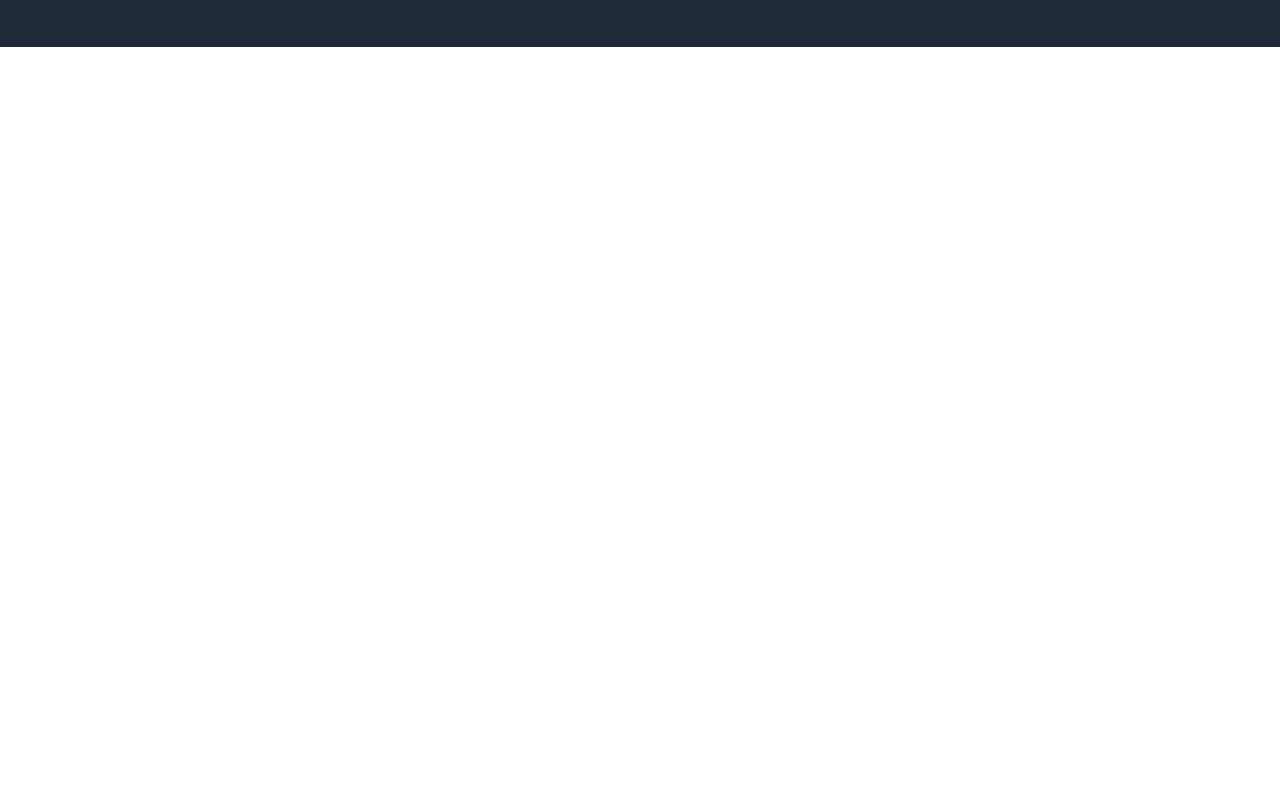
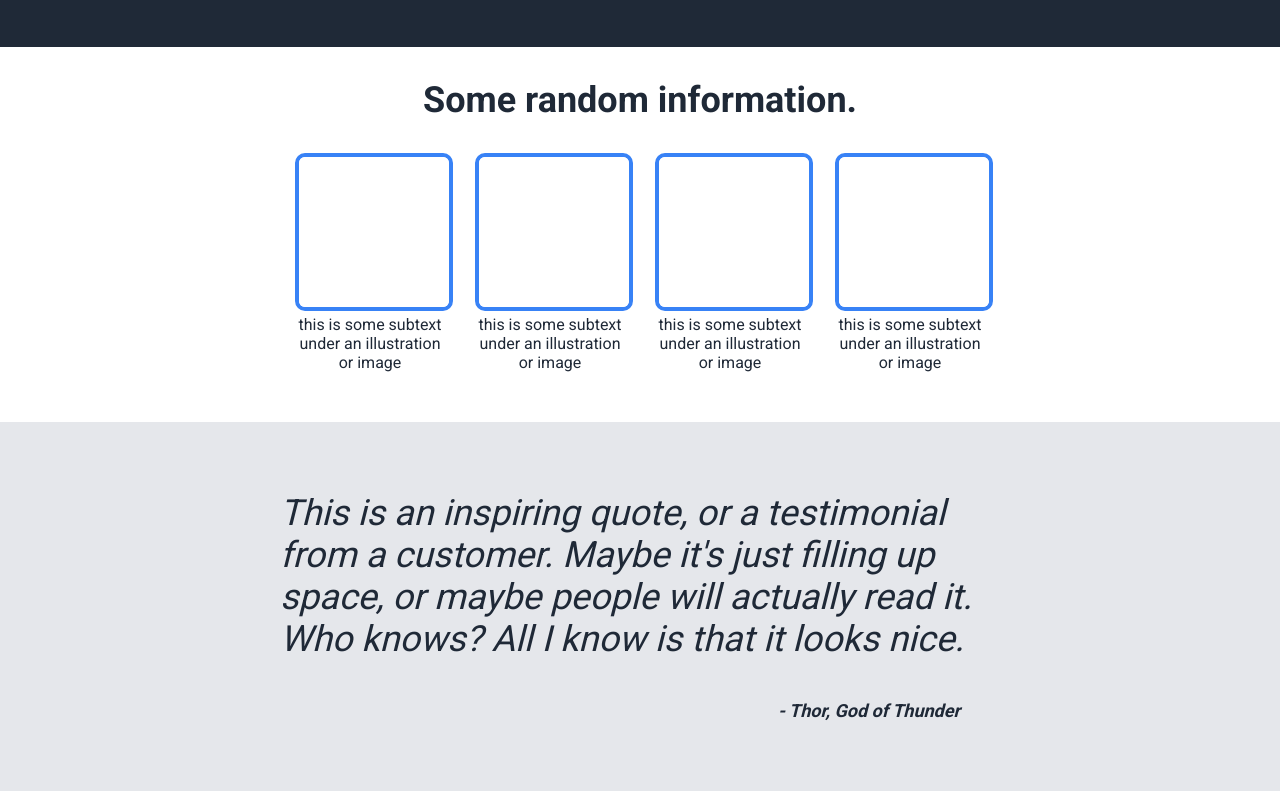
Before and after one commit to everydayseb/odin-landing-page, a plain HTML site: page index.html in a window 1280 px wide. Shown: the part 364-1155 px from the top of the page. Before the commit the page ends 800 px from the top, so only its background shows below. Drawn offline with Linux system fonts and the light colour scheme.

Commit message:
Add info section, quote section. Styled both.

```diff
--- a/index.html
+++ b/index.html
@@ -31,8 +31,48 @@
             <button>Sign up</button>
         </div>
         <div class="right">
-            <img src="images/placeholder.png" width="524" height="239" alt="A placeholder image">
+            <img src="./images/placeholder.png" width="524" height="239" alt="A placeholder image">
         </div>
+    </div>
+
+
+    <div class="title">Some random information.</div>
+    <div class="information">
+
+      <div class="item">
+        <img src="./images/item-placeholder.png" alt="A placeholder image">
+        <div class="text">this is some subtext under an illustration
+          or image
+        </div>
+      </div>
+
+      <div class="item">
+        <img src="./images/item-placeholder.png" alt="A placeholder image">
+        <div class="text">this is some subtext under an illustration
+          or image</div>
+      </div>
+
+      <div class="item">
+        <img src="./images/item-placeholder.png" alt="A placeholder image">
+        <div class="text">this is some subtext under an illustration
+          or image</div>
+      </div>
+
+      <div class="item">
+        <img src="./images/item-placeholder.png" alt="A placeholder image">
+        <div class="text">this is some subtext under an illustration
+          or image</div>
+      </div>
+    </div>
+
+
+    <div class="quote">
+      <div class="text">This is an inspiring quote, or a testimonial
+        from a customer. Maybe it's just filling up space, or maybe
+        people will actually read it. Who knows? All I know is that it
+        looks nice.
+        <div class="byline">- Thor, God of Thunder</div>
+      </div>
     </div>
 </div>
 </body>
--- a/style.css
+++ b/style.css
@@ -3,7 +3,6 @@
 body {
     height: 100vh;
     margin: 0;
-    overflow: hidden;
     font-family: Roboto, sans-serif;
 }
 
@@ -75,3 +74,75 @@ body {
     border-radius: 5px;
     border-style: none;
 }
+
+.information img {
+    width: 150px;
+    height: 150px;
+    border: #3882F6 solid 4px;
+    border-radius: 10px;
+}
+
+.title {
+    font-size: 36px;
+    font-weight: 900;
+    color: #1F2937;
+    text-align: center;
+    margin-top: 32px;
+}
+
+.information {
+    margin-top: 32px;
+    display: flex;
+    justify-content: center;
+    gap: 30px;
+    text-align: center;
+    color: #1F2937;
+}
+
+.information .item {
+    max-width: 150px;
+}
+
+.quote {
+    margin-top: 50px;
+    background-color: #E5E7EB;
+    display: flex;
+    flex-direction: column;
+    align-items: center;
+    padding: 70px 30px;
+}
+.quote .text,
+.quote .byline {
+    max-width: 720px;
+    text-align: left;
+}
+.quote .text {
+    font-size: 36px;
+    font-weight: 100;
+    font-style: italic;
+    color: #1F2937;
+}
+.quote .byline {
+    justify-content: flex-end;
+    align-items: flex-end;
+    text-align: right;
+    font-size: 18px;
+    font-weight: bold;
+    padding: 40px;
+    padding-bottom: 0px;
+}
+
+
+.footer {
+position: fixed;
+bottom: 0;
+left: 0;
+right: 0;
+height: 52px;
+display: flex;
+align-items: center;
+justify-content: center;
+background: #1F2937;
+color: #F9FAF8;
+font-size: 18px;
+}
```
Also changed, not shown: images/item-placeholder.png (added).
